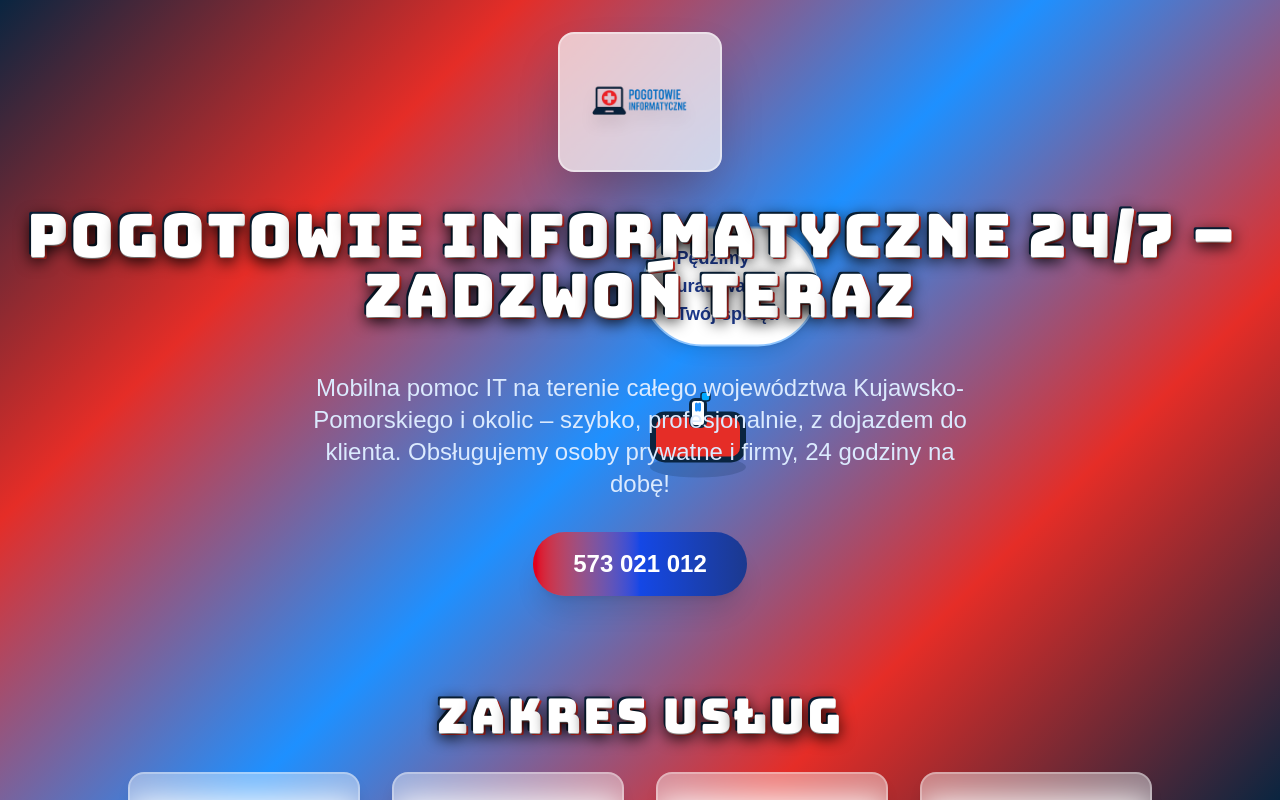
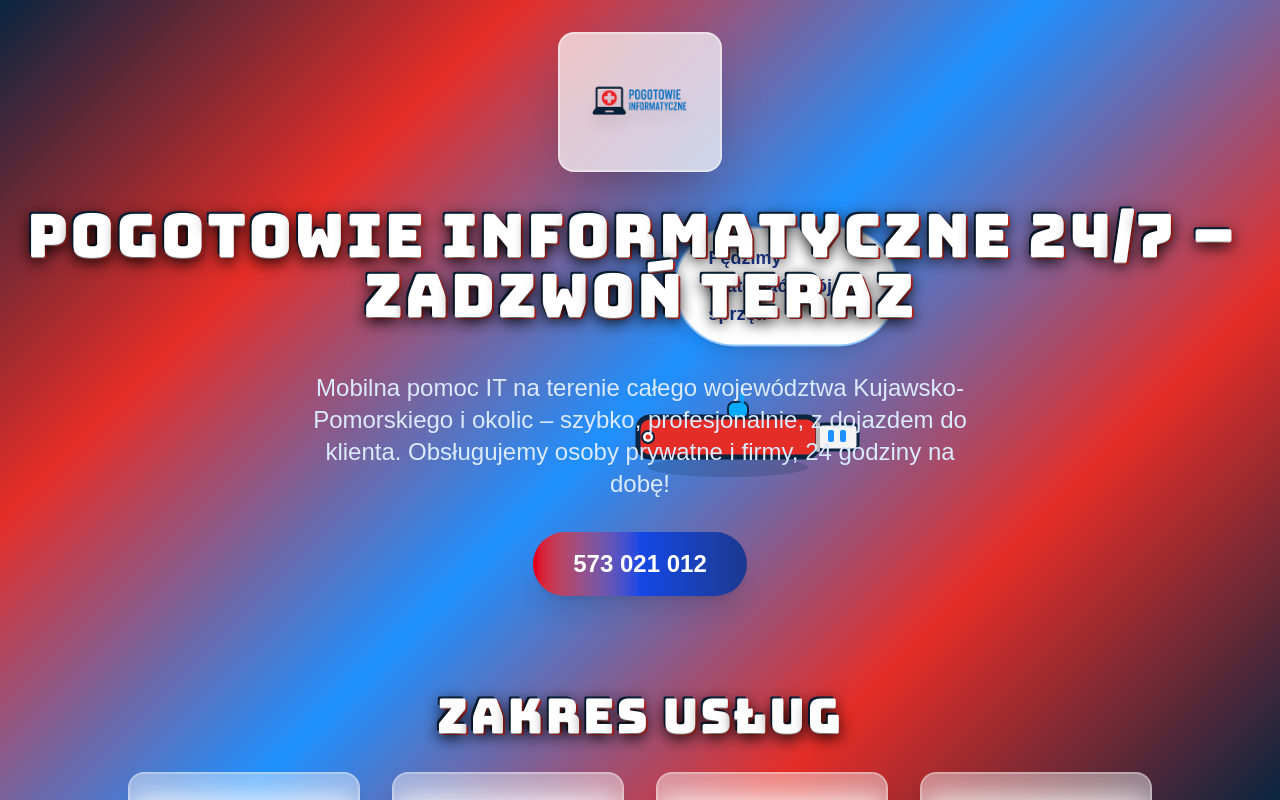
Before and after one commit to limitl3ss01/pogotowie-informatyczne, a Next.js app: page / in a window 1280 px wide. Shown: the top 800 px of the page. Built offline with nearby package versions, Linux system fonts and the light colour scheme; no server answers.

Commit message:
Animacja

```diff
--- a/src/app/page.tsx
+++ b/src/app/page.tsx
@@ -152,29 +152,34 @@ export default function Home() {
       <div
         ref={ambulanceRef}
         className="pointer-events-none fixed z-0"
-        style={{ top: '32vh', width: 240 }}
+        style={{ top: '32vh', width: 320 }}
       >
-        <div className="mb-4 ml-16 flex justify-center">
+        <div className="mb-4 ml-24 flex justify-center">
           <div className="bg-white text-blue-900 font-bold px-8 py-4 rounded-full shadow-lg border-2 border-blue-300 text-lg animate-bounce">Pędzimy uratować Twój sprzęt!</div>
         </div>
-        {/* DUŻY PENDRIVE NA SYGNALE */}
-        <svg width="240" height="90" viewBox="0 0 120 60" fill="none" xmlns="http://www.w3.org/2000/svg">
+        {/* Klasyczny pendrive na sygnale */}
+        <svg width="320" height="90" viewBox="0 0 320 90" fill="none" xmlns="http://www.w3.org/2000/svg">
           {/* Korpus pendrive */}
-          <rect x="30" y="15" width="60" height="30" rx="8" fill="#e52d27" stroke="#0a2540" strokeWidth="4"/>
-          {/* Główka pendrive */}
-          <rect x="55" y="5" width="10" height="18" rx="3" fill="#fff" stroke="#0a2540" strokeWidth="2"/>
-          {/* Metalowe styki */}
-          <rect x="58" y="7" width="2" height="6" rx="1" fill="#1e90ff"/>
-          <rect x="60" y="7" width="2" height="6" rx="1" fill="#1e90ff"/>
+          <rect x="60" y="25" width="180" height="40" rx="12" fill="#e52d27" stroke="#0a2540" strokeWidth="5"/>
+          {/* Metalowa końcówka */}
+          <rect x="240" y="32" width="40" height="26" rx="5" fill="#f4f4f4" stroke="#0a2540" strokeWidth="3"/>
+          {/* Linia oddzielająca końcówkę */}
+          <rect x="238" y="30" width="4" height="30" rx="2" fill="#bbb"/>
+          {/* Styki USB */}
+          <rect x="250" y="38" width="6" height="12" rx="2" fill="#1e90ff"/>
+          <rect x="262" y="38" width="6" height="12" rx="2" fill="#1e90ff"/>
+          {/* Dziurka na smycz */}
+          <ellipse cx="70" cy="45" rx="6" ry="6" fill="#fff" stroke="#0a2540" strokeWidth="2"/>
+          <ellipse cx="70" cy="45" rx="2.5" ry="2.5" fill="#e52d27"/>
           {/* Syrena na górze */}
-          <rect x="62" y="0" width="6" height="6" rx="2" fill="#0af" stroke="#0a2540" strokeWidth="1"/>
-          {/* Dynamiczne "światła" sygnału */}
+          <rect x="150" y="10" width="20" height="16" rx="6" fill="#0af" stroke="#0a2540" strokeWidth="2"/>
+          {/* Dynamiczne światła sygnału */}
           <g>
-            <motion.rect initial={{opacity:0, y:2}} animate={{opacity:[0,1,0], y:[2,0,2]}} transition={{repeat:Infinity, duration:1.2, delay:0.2}} x="65" y="-8" width="2" height="8" rx="1" fill="#0af"/>
-            <motion.rect initial={{opacity:0, y:2}} animate={{opacity:[0,1,0], y:[2,0,2]}} transition={{repeat:Infinity, duration:1.2, delay:0.6}} x="61" y="-8" width="2" height="8" rx="1" fill="#0af"/>
+            <motion.rect initial={{opacity:0, y:2}} animate={{opacity:[0,1,0], y:[2,0,2]}} transition={{repeat:Infinity, duration:1.2, delay:0.2}} x="158" y="0" width="4" height="12" rx="2" fill="#0af"/>
+            <motion.rect initial={{opacity:0, y:2}} animate={{opacity:[0,1,0], y:[2,0,2]}} transition={{repeat:Infinity, duration:1.2, delay:0.6}} x="162" y="0" width="4" height="12" rx="2" fill="#0af"/>
           </g>
           {/* Cień pod pendrivem */}
-          <ellipse cx="60" cy="50" rx="32" ry="7" fill="#0a2540" opacity="0.18"/>
+          <ellipse cx="150" cy="75" rx="80" ry="10" fill="#0a2540" opacity="0.18"/>
         </svg>
       </div>
       {/* LOGO */}
```
